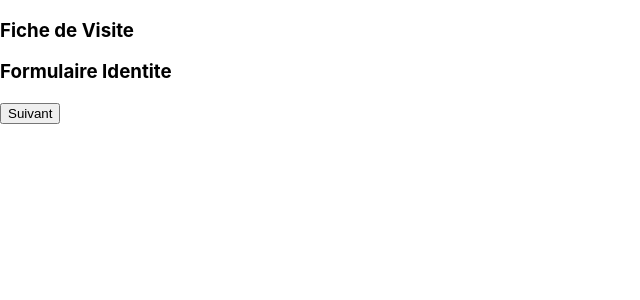
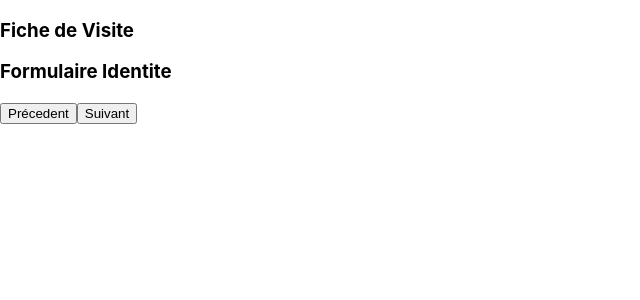
Before and after one commit to RaphaelJ-S/inf4150-projet, a React (Create React App) app in the folder app/: page / in a window 1280 px wide. Shown: the top 300 px of the page, without its empty margins (0-640 px from the left). Built offline with nearby package versions, Linux system fonts and the light colour scheme.

Commit message:
rafinement du prototype et ajout de la logique de changement de page

```diff
--- a/app/src/component/js/FicheVisite.js
+++ b/app/src/component/js/FicheVisite.js
@@ -8,23 +8,41 @@ import AdresseFormulaire from "./AdresseFormulaire";
   sont gardées dans le component FicheVisite.
 */
 export default function FicheVisite() {
-  //Contient les différentes pages du formulaire
+  //Tableau des pages du formulaire
+  const pages = [<IdentiteFormulaire />, <AdresseFormulaire />];
   //dictionnaire contenant les informations du formulaire au complet
   const [info, setInfo] = useState({});
-  //la page courante
+  //le numéros dans le tableau 'pages' de la page courante
   const [page, setPage] = useState(0);
 
+  function changerPage(numPage) {
+    console.log(numPage);
+    setPage(numPage);
+  }
   //Il faudrait avoir une façon de se déplacer entre les différentes parties du formulaire. Peut-être un bouton
   //'suivant' et 'précédent' ainsi qu'un "menu" indiquant la progression dans le formulaire et avec lequel l'utilisateur
   //pourrait se déplacer aux différentes pages du formulaire.
   return (
     <div className="fichevisite-main">
       <h3>Fiche de Visite</h3>
-      {page === 0 && <IdentiteFormulaire />}
-      {page === 1 && <AdresseFormulaire />}
-      <button class="btn btn-suivant" onClick={() => setPage(1)}>
-        Suivant
-      </button>
+      {pages[page]}
+      <div className="boutons-footer">
+        {/* bouton pour passer à la page précédente */}
+        <button
+          className="btn btn-precedent"
+          onClick={() => changerPage(page - 1)}
+        >
+          Précedent
+        </button>
+        {/* bouton pour passer à la page suivante */}
+
+        <button
+          className="btn btn-suivant"
+          onClick={() => changerPage(page + 1)}
+        >
+          Suivant
+        </button>
+      </div>
     </div>
   );
 }
```
